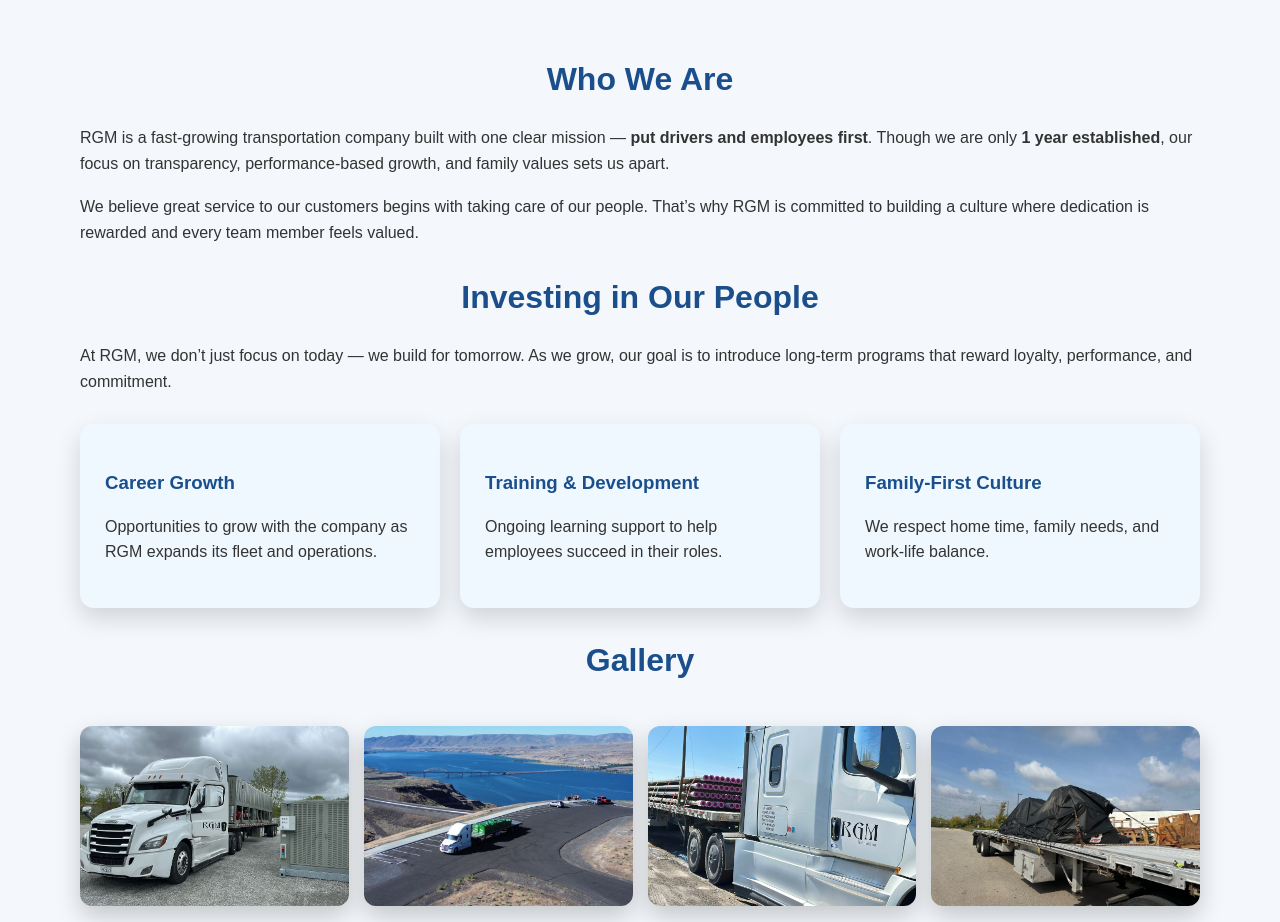
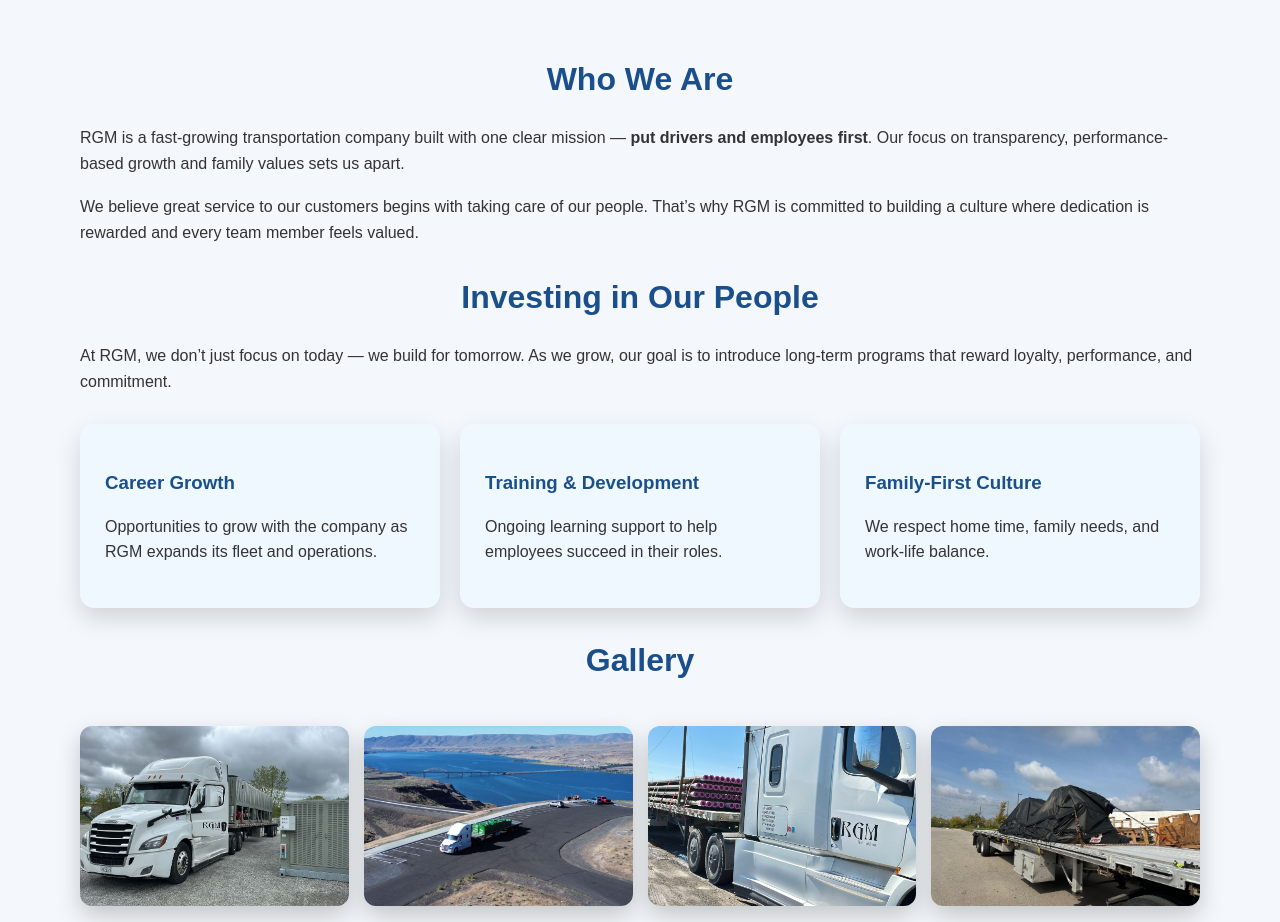
Before and after one commit to MrVenom786/rgm-web-frontend, a React (Create React App) app: page /join/benefits in a window 1280 px wide. Shown: the part 780-1702 px from the top of the page. Built offline with nearby package versions, Linux system fonts and the light colour scheme.

Commit message:
Update Benefits.js

```diff
--- a/src/pages/joinRGM/Benefits.js
+++ b/src/pages/joinRGM/Benefits.js
@@ -46,8 +46,7 @@ function Benefits() {
         <p>
           RGM is a fast-growing transportation company built with one clear
           mission — <strong>put drivers and employees first</strong>.
-          Though we are only <strong>1 year established</strong>, our focus on
-          transparency, performance-based growth, and family values sets us apart.
+           Our focus on transparency, performance-based growth and family values sets us apart.
         </p>
 
         <p>
```
